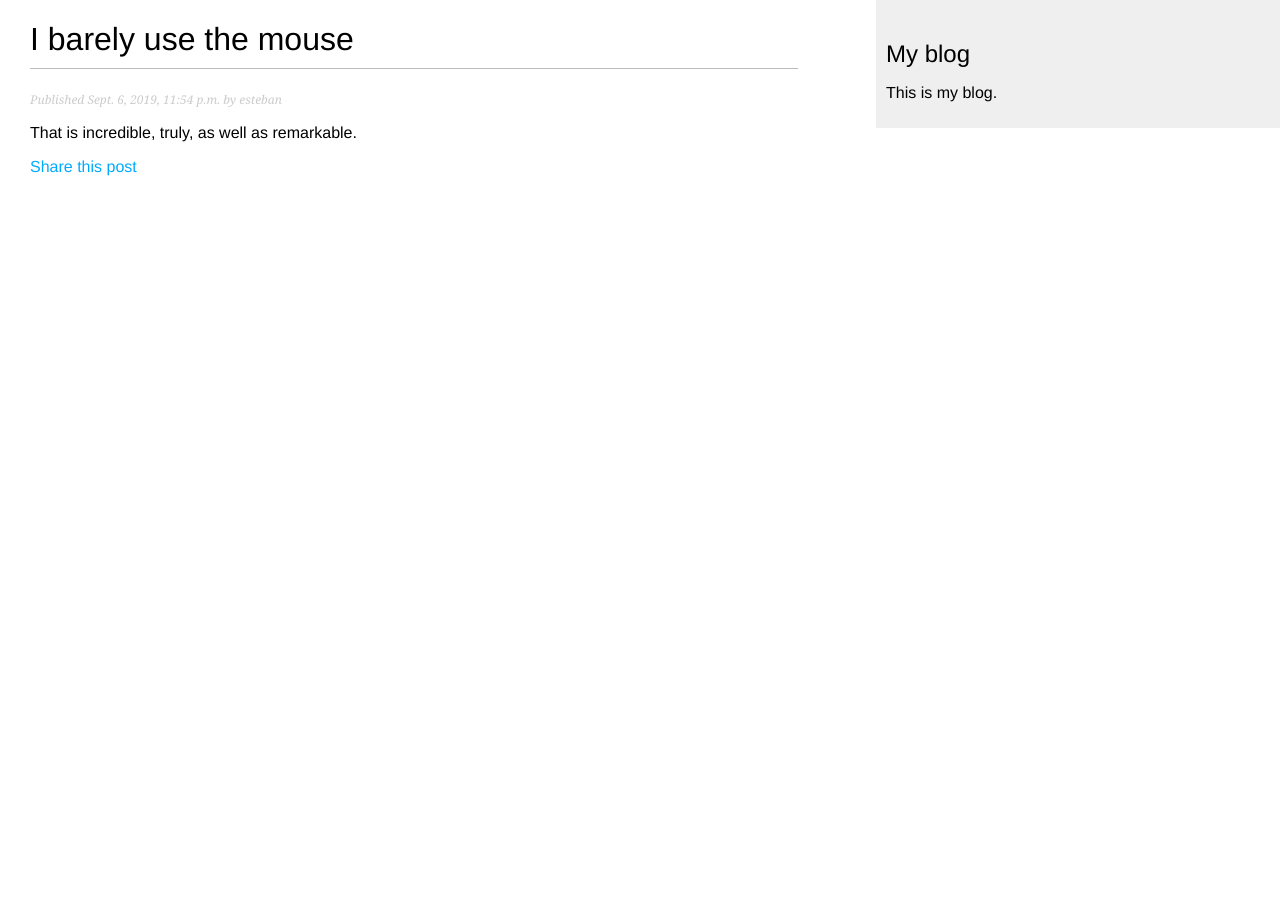
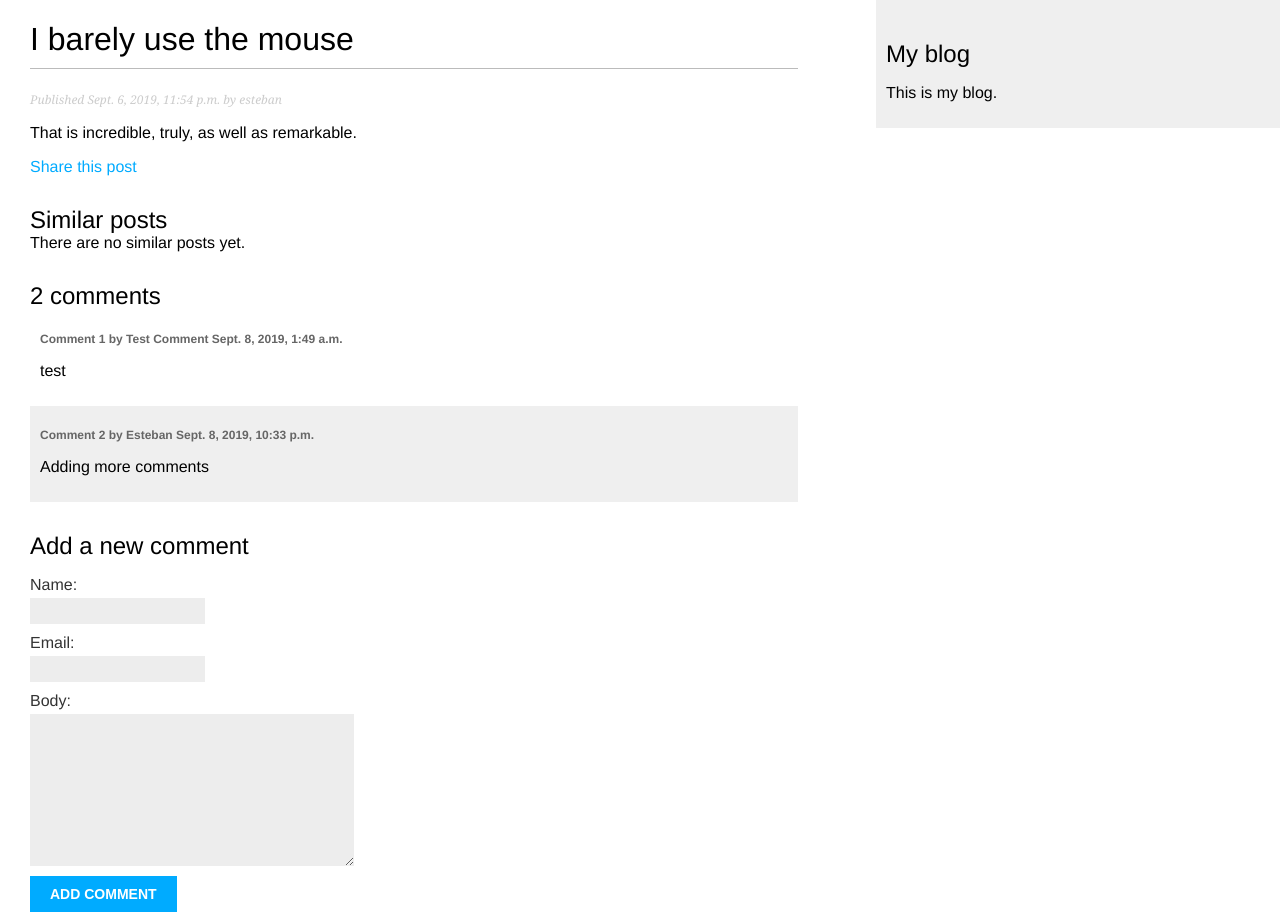
Before and after one commit to EstebanMarin/django2, a Django app: a page that uses blog/templates/blog/post/detail.html in a window 1280 px wide. Before the commit the page ends 176 px from the top, so only its background shows below. Run offline with Django 3.2, Linux system fonts and the light colour scheme; data comes from the database, SQL or seed files in the repository; both versions use the stored data as it was after the commit.

Commit message:
Details have commenting system and email too

```diff
--- a/blog/templates/blog/post/detail.html
+++ b/blog/templates/blog/post/detail.html
@@ -4,6 +4,7 @@
 
 {% block content %}
   <h1>{{ post.title }}</h1>
+
   <p class="date">
     Published {{ post.publish }} by {{ post.author }}
   </p>
@@ -13,4 +14,41 @@
       Share this post
     </a>
   </p>
+
+  <h2>Similar posts</h2>
+  {% for post in similar_posts %}
+    <p>
+      <a href="{{ post.get_absolute_url }}">{{ post.title }}</a>
+    </p>
+  {% empty %}
+    There are no similar posts yet.
+  {% endfor %}
+
+  {% with comments.count as total_comments %}
+    <h2>
+      {{ total_comments }} comment{{ total_comments|pluralize }}
+    </h2>
+  {% endwith %}
+  {% for comment in comments %}
+    <div class="comment">
+      <p class="info">
+        Comment {{ forloop.counter }} by {{ comment.name }}
+        {{ comment.created }}
+      </p>
+      {{ comment.body|linebreaks }}
+    </div>
+  {% empty %}
+    <p>There are no comments yet.</p>
+  {% endfor %}
+
+  {% if new_comment %}
+    <h2>Your comment has been added.</h2>
+  {% else %}
+    <h2>Add a new comment</h2>
+    <form action="." method="post">
+      {{ comment_form.as_p }}
+      {% csrf_token %}
+      <p><input type="submit" value="Add comment"></p>
+    </form>
+  {% endif %}
 {% endblock %}
--- a/blog/views.py
+++ b/blog/views.py
@@ -41,7 +41,28 @@ def post_detail(request, year, month, day, post):
         status='published',
         publish__year=year,
     )
-    return render(request, 'blog/post/detail.html', {'post': post})
+    comments = post.comments.filter(active=True)
+    new_comment = None
+    if request.method == 'POST':
+        # A comment was posted
+        comment_form = CommentForm(data=request.POST)
+        if comment_form.is_valid():
+            # Create Comment object but don't save to database yet
+            new_comment = comment_form.save(commit=False)
+            # Assign the current post to the comment
+            new_comment.post = post
+            # Save the comment to the database
+            new_comment.save()
+    else:
+        comment_form = CommentForm()
+
+    return render(
+        request, 'blog/post/detail.html', {
+            'post': post,
+            'comments': comments,
+            'new_comment': new_comment,
+            'comment_form': comment_form
+        })
 
 
 def post_list(request):
```
Also changed, not shown: db.sqlite3. Lines whose indentation alone changed are shown as unchanged.
